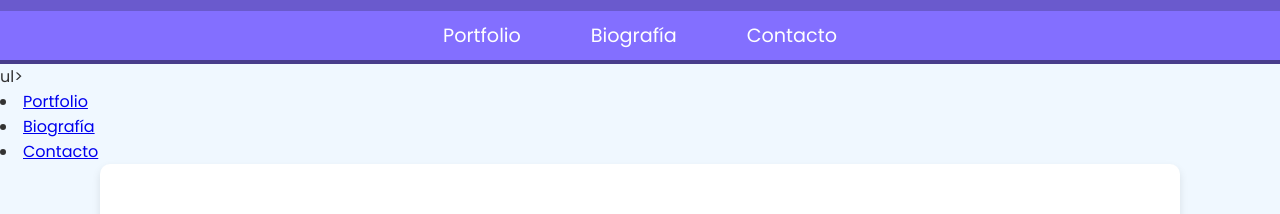
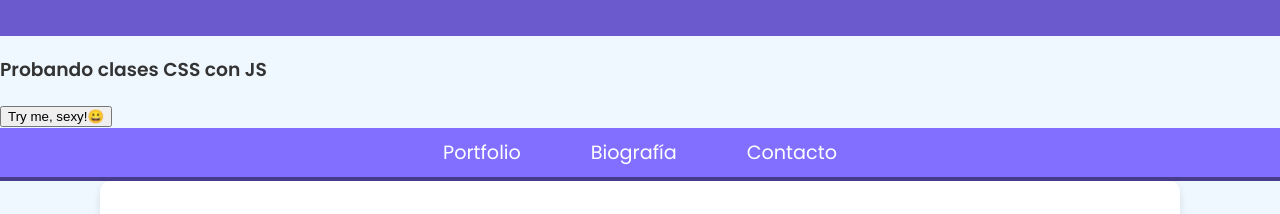
Before and after one commit to AlvaroHansOrellana/wPv2, a website: page data/index.html in a window 1280 px wide. Shown: the part 168-382 px from the top of the page. Drawn offline with nearby package versions, Linux system fonts and the light colour scheme.

Commit message:
last update

```diff
--- a/add/style.css
+++ b/add/style.css
@@ -1,3 +1,41 @@
+:root {
+    /* Color Palette */
+    --color-light-blue: #f0f8ff;
+    --color-slate-blue: #6a5acd;
+    --color-medium-slate-blue: #836fff;
+    --color-dark-slate-blue: #483d8b;
+    --color-light-pink: #ffb6c1;
+    --color-light-coral: #f08080;
+    --color-lime-green: #32cd32;
+    --color-white: #fff;
+    --color-dark-grey: #333;
+
+    /* Font Sizes */
+    --font-size-h1: 3rem;
+    --font-size-h2: 2.2rem;
+    --font-size-body: 1rem;
+    --font-size-small-text: 1.2rem;
+
+    /* Font Weights */
+    --font-weight-bold: 600;
+    --font-weight-regular: 400;
+    --font-weight-light: 300;
+
+    /* Padding and Margins */
+    --padding-large: 40px;
+    --padding-medium: 20px;
+    --padding-small: 10px;
+
+    /* Border Radius */
+    --border-radius: 10px;
+
+    /* Box Shadow */
+    --box-shadow: 0 4px 8px rgba(0, 0, 0, 0.1);
+
+    /* Transition */
+    --transition: 0.3s ease-in-out;
+}
+
 body {
     font-family: 'Poppins', 'Nunito', sans-serif;
     background-color: #f0f8ff;
--- a/data/index.html
+++ b/data/index.html
@@ -11,12 +11,16 @@
     <link rel="stylesheet" href="/add/style.css">
     <link rel="logic" href="/main.js">
 </head>
-<body>
+<body>GIT A
     <header>
         <h1>A. Hans Orellana</h1>
         <p>Junior Programmer | Web Developer | Problem Solver</p>
     </header>
-
+    <div id="div1"></div> <!------------CHECK HERE-->
+        <h3>Probando clases CSS con JS</h3>
+        <p id="texto"></p>
+    </div>
+    <button id="botonTryMe">Try me, sexy!&#128512;</button>
     <nav>
         <ul>
             <li><a href="/data/portfolio.html">Portfolio</a></li>
@@ -24,10 +28,7 @@
             <li><a href="/data/contacto.html">Contacto</a></li>
         </ul>
     </nav>
-    ul>
-    <li><a href="/data/portfolio.html">Portfolio</a></li>
-    <li><a href="/data/biografia.html">Biografía</a></li>
-    <li><a href="/data/contacto.html">Contacto</a></li>
+
 </ul>
 </nav>
     <section class="about" id="about">
```
Also changed, not shown: logic/main.js (+10 -0 lines).
